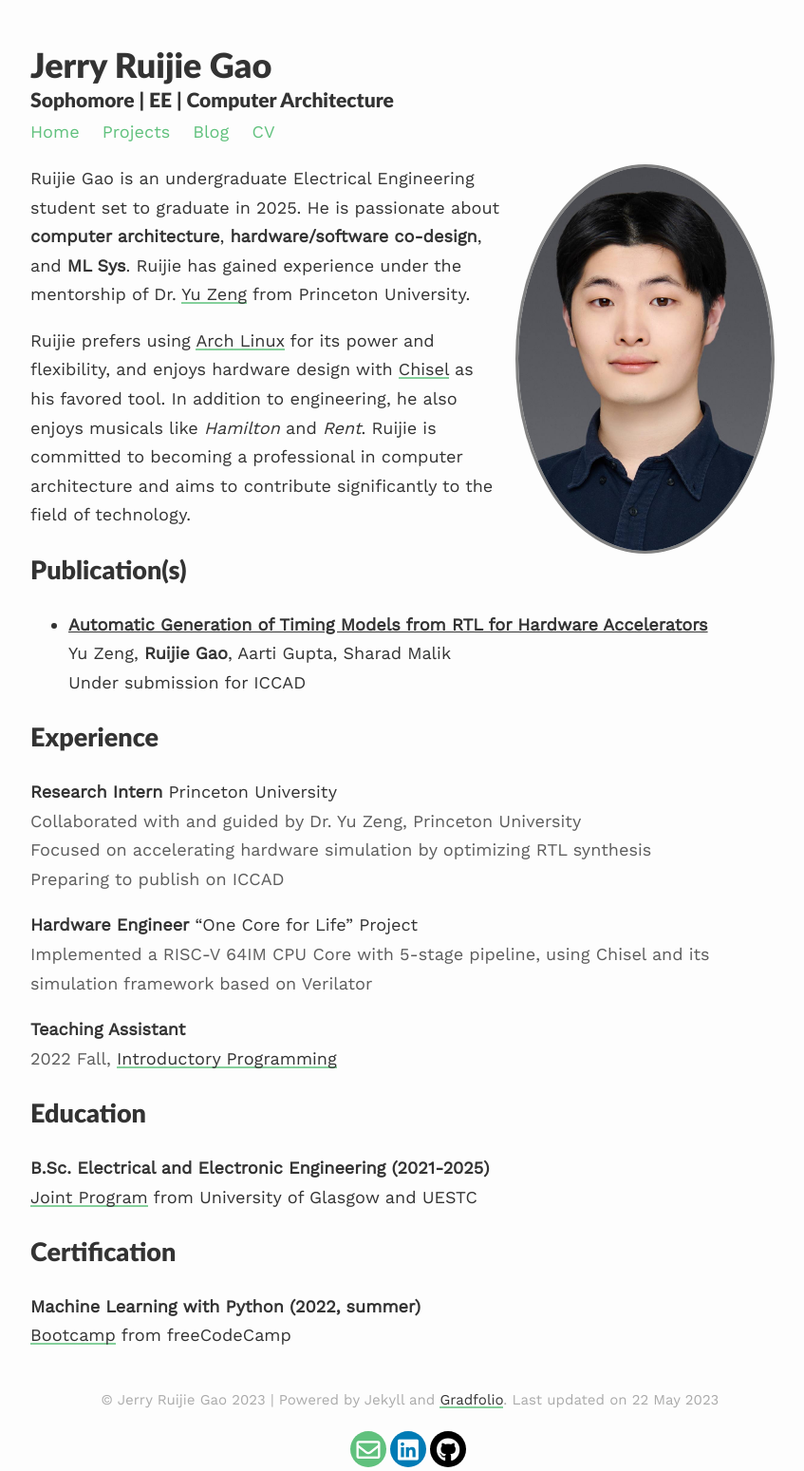
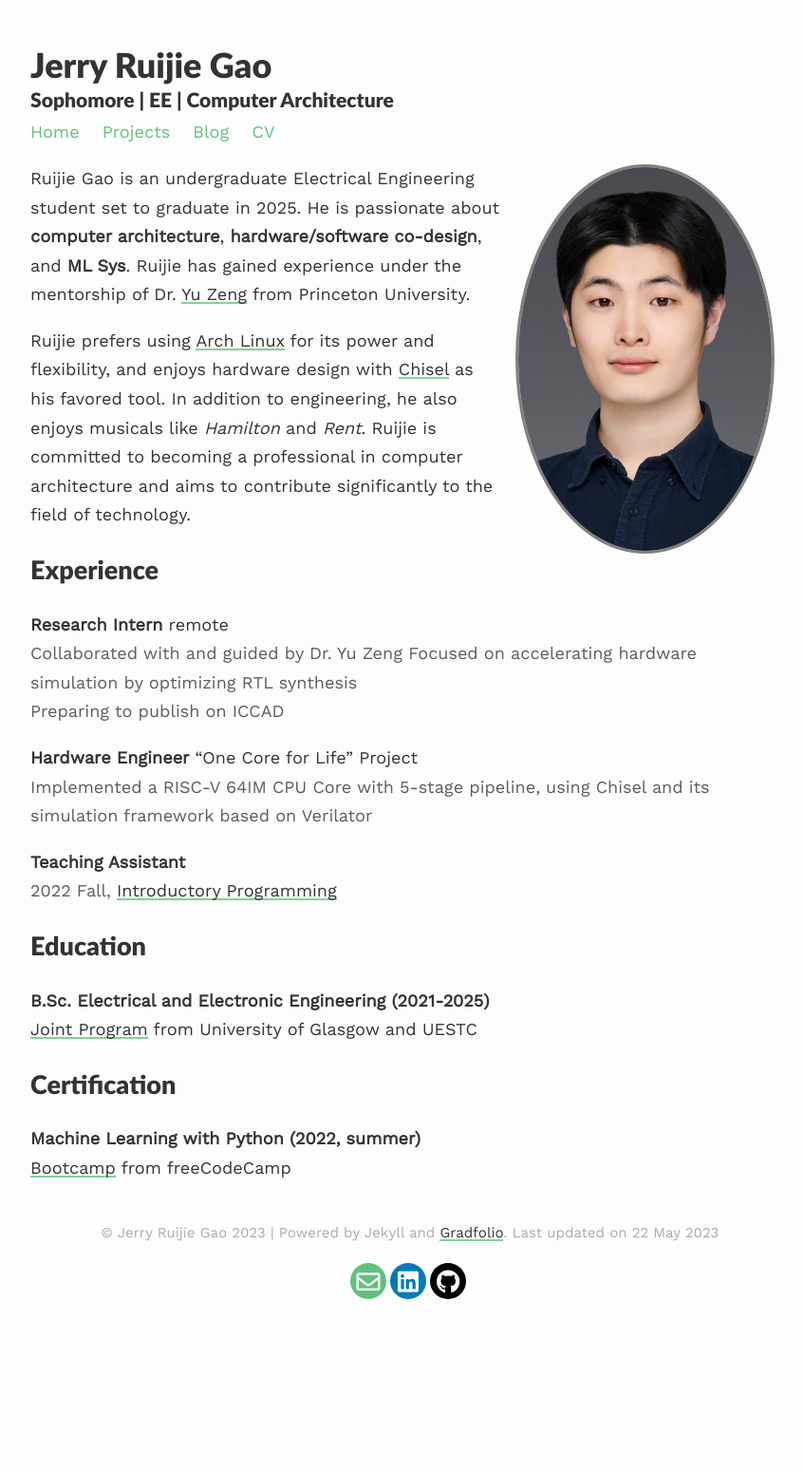
Before and after one commit to wuliJerry/vitae, a Jekyll site: the page built from index.md, in a window 1280 px wide. Shown: the whole page at 95% size, without its empty margins (208-1055 px from the left). Built offline with Jekyll 4.4.1, drawn with Linux system fonts in a browser that asks for light colours; nearby versions of some CDN libraries; after the commit the page ends 1372 px from its top, so only the background shows below that.

Commit message:
fix info

```diff
--- a/index.md
+++ b/index.md
@@ -12,15 +12,10 @@ Ruijie Gao is an undergraduate Electrical Engineering student set to graduate in
 
 Ruijie prefers using [Arch Linux](https://archlinux.org/) for its power and flexibility, and enjoys hardware design with [Chisel](https://www.chisel-lang.org/) as his favored tool. In addition to engineering, he also enjoys musicals like _Hamilton_ and _Rent_. Ruijie is committed to becoming a professional in computer architecture and aims to contribute significantly to the field of technology.
 
-## Publication(s)
-- <u><b>Automatic Generation of Timing Models from RTL for Hardware Accelerators</b></u>
-  Yu Zeng, **Ruijie Gao**, Aarti Gupta, Sharad Malik
-  Under submission for ICCAD
-
 
 ## Experience
-**Research Intern** Princeton University
-<span style="font-weight: 100; color: rgba(51, 51, 51, 0.8)">Collaborated with and guided by Dr. Yu Zeng, Princeton University
+**Research Intern** remote
+<span style="font-weight: 100; color: rgba(51, 51, 51, 0.8)">Collaborated with and guided by Dr. Yu Zeng
 Focused on accelerating hardware simulation by optimizing RTL synthesis
 Preparing to publish on ICCAD </span>
 
```
